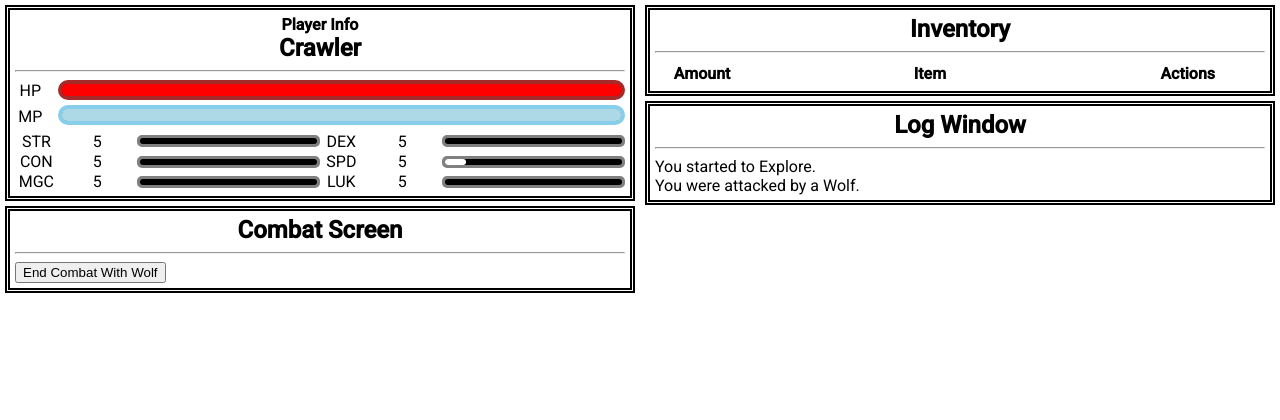
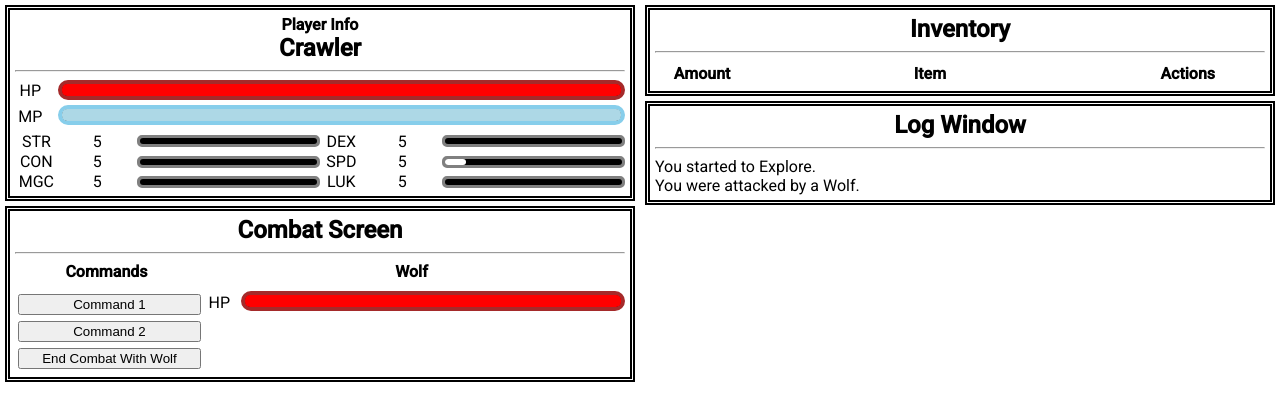
Before and after one commit to filiperferreira/iCrawler2, an Angular app: page / in a window 1280 px wide. Both pictures are taken after a click on the button "Explore". Shown: the top 420 px of the page. Built offline with nearby package versions, Linux system fonts and the light colour scheme.

Commit message:
Updated combat component layout

```diff
--- a/src/app/combat/combat-data/combat-data.service.ts
+++ b/src/app/combat/combat-data/combat-data.service.ts
@@ -1,16 +1,36 @@
+import { ResourceLoader } from '@angular/compiler';
 import { Injectable } from '@angular/core';
 import { Enemy } from 'src/app/dungeon/dungeon-data/dungeon-data';
+import { Resource } from 'src/app/player/player-data/player-data';
 
 @Injectable({
   providedIn: 'root'
 })
 export class CombatDataService {
-  enemy?: Enemy
+  enemy: Enemy
+  placeholderEnemy: Enemy = {
+    name: "Boar",
+    health: {current: 25, min: 0, max: 25},
+    stats: [10, 3, 4],
+    skills: [{
+        name: "Charge",
+        action: function() {
+            console.log("Used " + this.name);
+        }
+    }]
+  }
 
-  constructor() { }
+  constructor() {
+    this.enemy = this.placeholderEnemy;
+  }
 
   setEnemy(enemy?: Enemy) {
-    this.enemy = enemy;
+    if (enemy == undefined) {
+      this.enemy = this.placeholderEnemy;
+    }
+    else {
+      this.enemy = enemy;
+    }
   }
 
   getEnemyName(): string {
@@ -19,4 +39,7 @@ export class CombatDataService {
     }
     return "";
   }
+  getEnemyHealth(): Resource {
+    return this.enemy.health;
+  }
 }
--- a/src/app/combat/combat.component.css
+++ b/src/app/combat/combat.component.css
@@ -2,6 +2,7 @@
     margin: 5px;
     padding: 5px;
     border: 5px double black;
+    overflow: hidden;
 }
 
 #combat-title {
@@ -14,3 +15,57 @@
 #title {
     font-size: x-large;
 }
+
+#commands {
+    width: 30%;
+    float: left;
+}
+
+.command-button {
+    width: 100%;
+    margin: 3px;
+}
+
+#enemy-stats {
+    width: 70%;
+    float: right;
+}
+
+.subtitle {
+    width: 100%;
+    display: inline-block;
+    text-align: center;
+    font-weight: bold;
+    margin-bottom: 10px;
+}
+
+#resource-display {
+    margin-bottom: 5px;
+}
+
+#resource-text {
+    text-align: center;
+    vertical-align: middle;
+    display: inline-block;
+    min-width: 20px;
+    width: 10%;
+}
+
+#health-bar {
+    float: right;
+    vertical-align: middle;
+    -webkit-appearance: none;
+    width: 90%;
+    height: 20px;
+    border: 4px solid brown;
+    border-radius: 10px;
+    background-color: brown;
+}
+#health-bar::-webkit-progress-value {
+    border-radius: 5px;
+    background-color: red;
+}
+#health-bar::-webkit-progress-bar {
+    border-radius: 6px;
+    background-color: black;
+}
--- a/src/app/combat/combat.component.html
+++ b/src/app/combat/combat.component.html
@@ -3,5 +3,21 @@
         <span id="title">Combat Screen</span>
     </div>
     <hr>
-    <button (click)="endCombat()">End Combat With {{getEnemyName()}}</button>
+    <div id="commands">
+        <div class="subtitle">Commands</div>
+        <div id="command-list">
+            <button class="command-button" (click)="endCombat()">Command 1</button><br>
+            <button class="command-button" (click)="endCombat()">Command 2</button><br>
+            <button class="command-button" (click)="endCombat()">End Combat With {{getEnemyName()}}</button>
+        </div>
+    </div>
+    <div id="enemy-stats">
+        <div class="subtitle">{{getEnemyName()}}</div>
+        <div id="resource-display">
+            <span id="resource-text">HP</span>
+            <progress id="health-bar"
+                value="{{getEnemyHealth().current}}"
+                max="{{getEnemyHealth().max}}"></progress><br>
+        </div>
+    </div>
 </div>
--- a/src/app/combat/combat.component.ts
+++ b/src/app/combat/combat.component.ts
@@ -1,5 +1,6 @@
 import { Component, OnInit } from '@angular/core';
 import { DungeonDataService } from '../dungeon/dungeon-data/dungeon-data.service';
+import { Resource } from '../player/player-data/player-data';
 import { CombatDataService } from './combat-data/combat-data.service';
 
 @Component({
@@ -15,6 +16,9 @@ export class CombatComponent implements OnInit {
   getEnemyName(): string {
     return this.combatData.getEnemyName();
   }
+  getEnemyHealth(): Resource {
+    return this.combatData.getEnemyHealth();
+  }
 
   isInCombat(): boolean {
     return this.dungeonData.isInCombat();
--- a/src/app/dungeon/dungeon-data/dungeon-data.ts
+++ b/src/app/dungeon/dungeon-data/dungeon-data.ts
@@ -77,7 +77,7 @@ export const DUNGEON: Dungeon = {
         }
     },{
         name: "Gather Herbs",
-        unlockedAt: 10,
+        unlockedAt: 5,
         active: true,
         repeatable: true,
         progress: {label: "Gathering", current: 0, max: 5},
```
